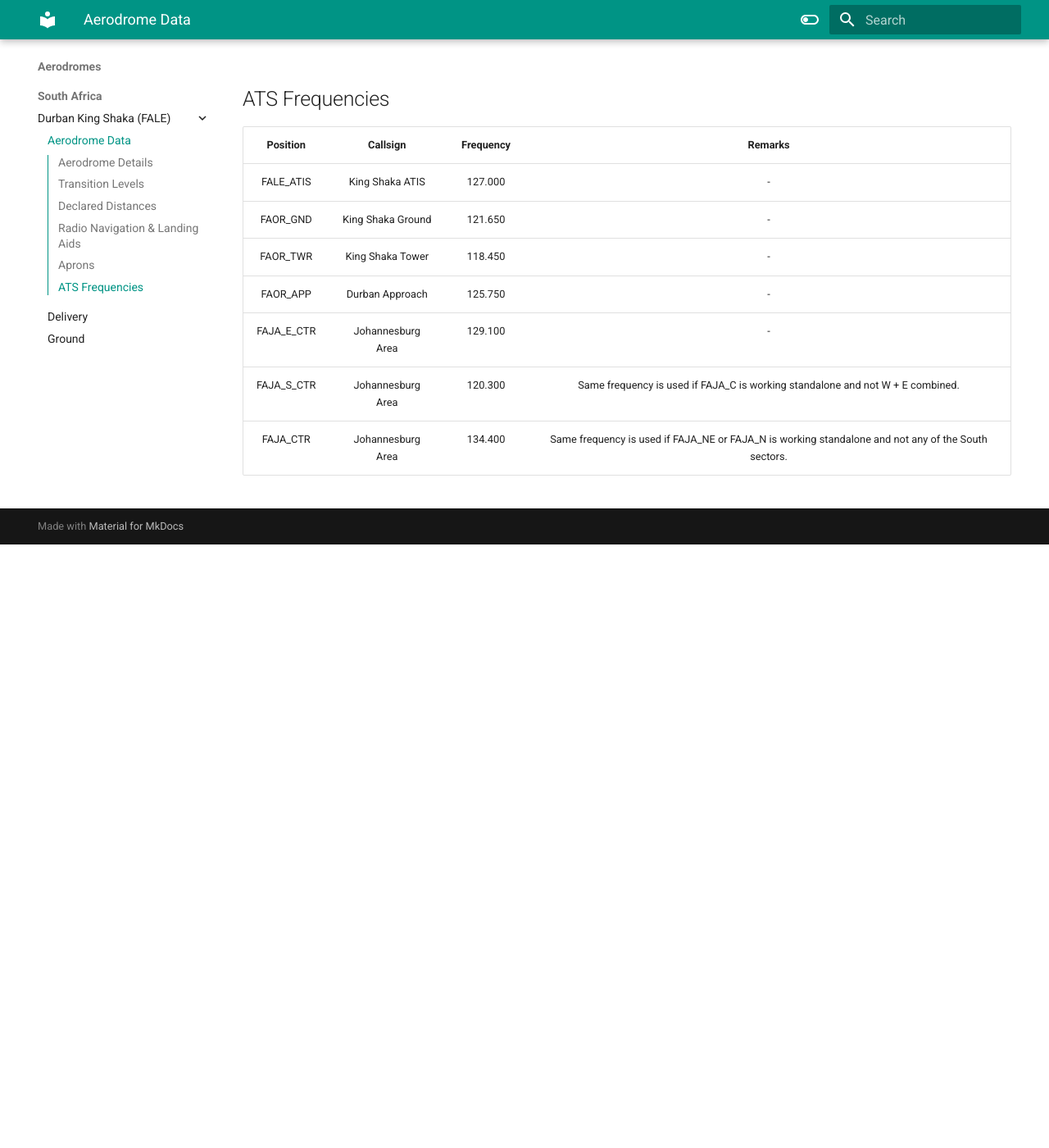
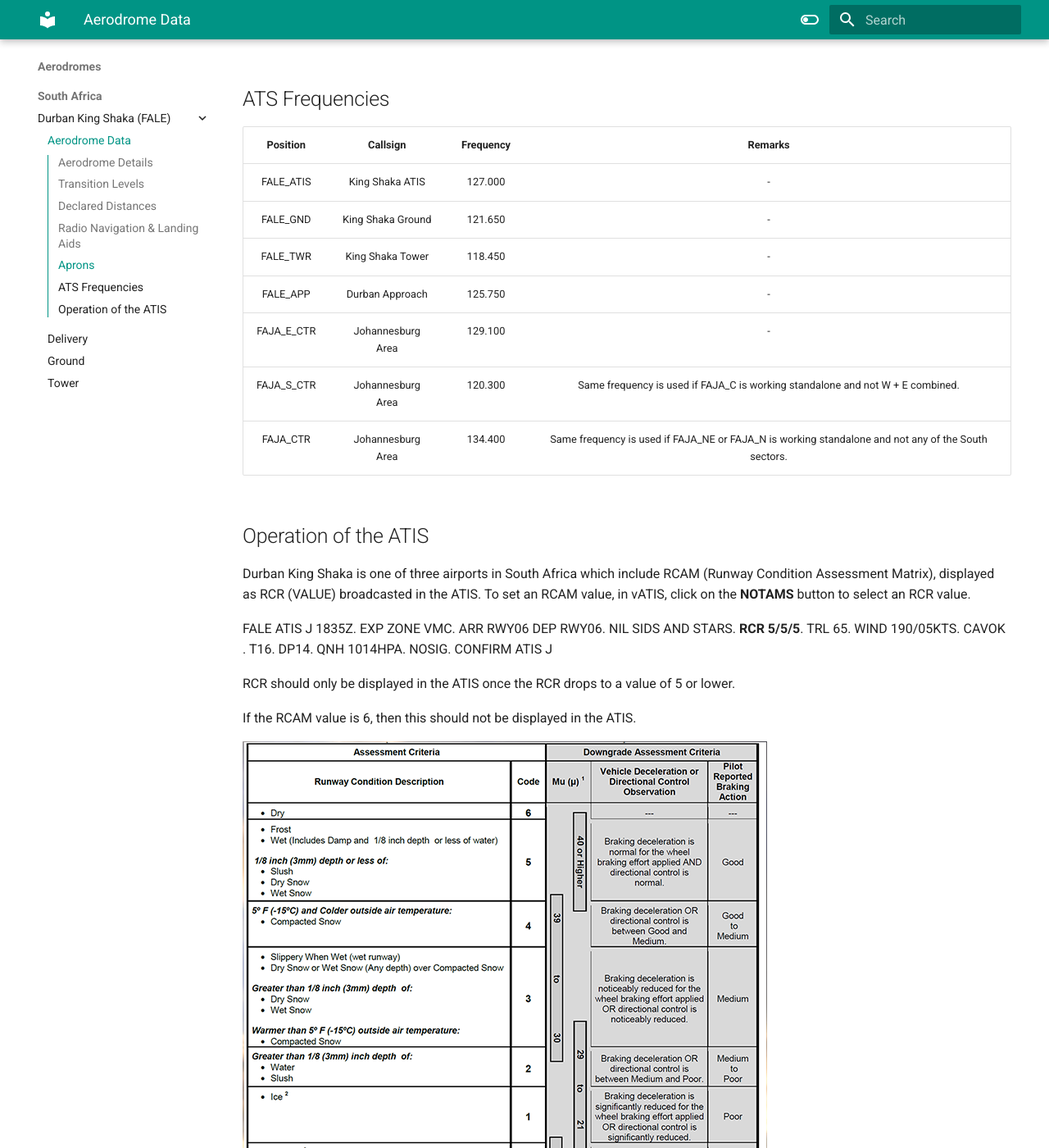
Before and after one commit to notbxno/vatssa-procedures-hub, an MkDocs documentation site: the page built from docs/Aerodromes/South Africa/Durban King Shaka (FALE)/aerodrome.md, in a window 1280 px wide and 1400 px high, scrolled down 2114 px. Shown: the whole window at 82% size. Built offline with MkDocs 1.6.1 and Material for MkDocs 9.7.7, drawn with Linux system fonts in a browser that asks for light colours; before the commit the page ends 2778 px from its top, so only the background shows below that.

Commit message:
Addition of Tower Page

```diff
--- a/docs/Aerodromes/South Africa/Durban King Shaka (FALE)/aerodrome.md
+++ b/docs/Aerodromes/South Africa/Durban King Shaka (FALE)/aerodrome.md
@@ -58,9 +58,20 @@
 | Position    | Callsign              | Frequency | Remarks             |
 | :---------: | :---------: | :---------: | :---------: |
 | FALE_ATIS   | King Shaka ATIS     | 127.000   | -                   |
-| FAOR_GND    | King Shaka Ground       | 121.650   | -                   |
-| FAOR_TWR    | King Shaka Tower    | 118.450   | -                   |
-| FAOR_APP    | Durban Approach | 125.750   | -                   |
+| FALE_GND    | King Shaka Ground       | 121.650   | -                   |
+| FALE_TWR    | King Shaka Tower    | 118.450   | -                   |
+| FALE_APP    | Durban Approach | 125.750   | -                   |
 | FAJA_E_CTR    | Johannesburg Area     | 129.100   | - |
 | FAJA_S_CTR    | Johannesburg Area     | 120.300   | Same frequency is used if FAJA_C is working standalone and not W + E combined. |
 | FAJA_CTR    | Johannesburg Area     | 134.400   | Same frequency is used if FAJA_NE or FAJA_N is working standalone and not any of the South sectors.                   |
+
+## Operation of the ATIS
+Durban King Shaka is one of three airports in South Africa which include RCAM (Runway Condition Assessment Matrix), displayed as RCR (VALUE) broadcasted in the ATIS. To set an RCAM value, in vATIS, click on the **NOTAMS** button to select an RCR value.
+
+FALE ATIS J 1835Z. EXP ZONE VMC. ARR RWY06 DEP RWY06. NIL SIDS AND STARS. **RCR 5/5/5**. TRL 65. WIND 190/05KTS. CAVOK . T16. DP14. QNH 1014HPA. NOSIG. CONFIRM ATIS J
+
+RCR should only be displayed in the ATIS once the RCR drops to a value of 5 or lower.
+
+If the RCAM value is 6, then this should not be displayed in the ATIS.
+
+![alt text](rcam.png)
```
Also changed, not shown: docs/Aerodromes/South Africa/Durban King Shaka (FALE)/tower.md (added, +47 -0 lines), docs/Aerodromes/South Africa/Durban King Shaka (FALE)/rcam.png (added).
